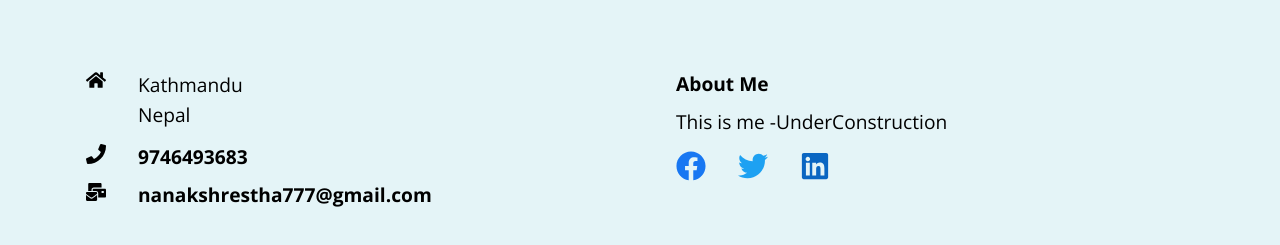
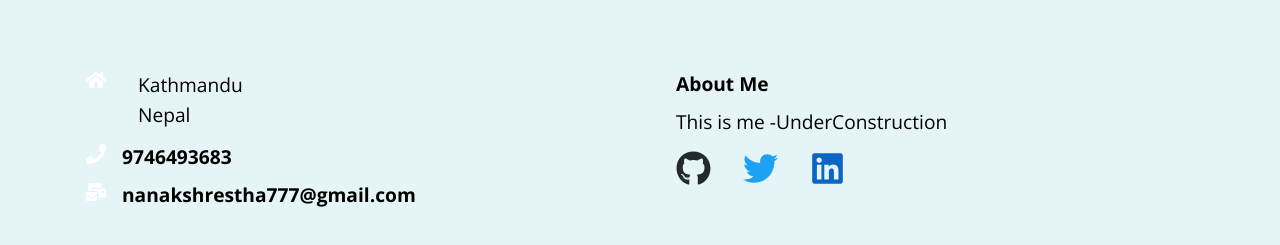
Before and after one commit to nanakshrestha777/my_portfolio, a React (Create React App) app: page / in a window 1280 px wide. Shown: the part 1007-1252 px from the top of the page. Built offline with nearby package versions, Linux system fonts and the light colour scheme.

Commit message:
little change

```diff
--- a/src/components/Footer.js
+++ b/src/components/Footer.js
@@ -1,14 +1,14 @@
 import "./FooterStyles.css";
 
 import React from "react";
-import { FaFacebook, FaHome, FaLinkedin, FaMailBulk, FaPhone, FaTwitter } from "react-icons/fa";
+import {  FaGithub, FaHome, FaLinkedin, FaMailBulk, FaPhone, FaTwitter } from "react-icons/fa";
 const Footer = () => {
   return (
     <div className="footer">
       <div className="footer-container">
         <div className="left">
           <div className="location">
-            <FaHome size={20} style={{ color: "000", marginRight: "2rem" }} />
+            <FaHome size={20} style={{ color: "fff", marginRight: "2rem" }} />
             <div>
               <p>Kathmandu</p>
               <p>Nepal</p>
@@ -18,7 +18,7 @@ const Footer = () => {
             <h4>
               <FaPhone
                 size={20}
-                style={{ color: "000", marginRight: "2rem" }}
+                style={{ color: "fff", marginRight: "1rem" }}
               />
               9746493683
             </h4>
@@ -27,7 +27,7 @@ const Footer = () => {
             <h4>
               <FaMailBulk
                 size={20}
-                style={{ color: "000", marginRight: "2rem" }}
+                style={{ color: "fff", marginRight: "1rem" }}
               />
               nanakshrestha777@gmail.com
             </h4>
@@ -37,16 +37,16 @@ const Footer = () => {
           <h4>About Me</h4>
           <p>This is me -UnderConstruction</p>
           <div className="social">
-            <FaFacebook
-              size={30}
-              style={{ color: "1877F2", marginRight: "2rem" }}
+            <FaGithub
+              size={35}
+              style={{ color: " #24292e", marginRight: "2rem" }}
             />
             <FaTwitter
-              size={30}
+              size={35}
               style={{ color: "1DA1F2", marginRight: "2rem" }}
             />
             <FaLinkedin
-              size={30}
+              size={35}
               style={{ color: "0A66C2", marginRight: "2rem" }}
             />
           </div>
```
